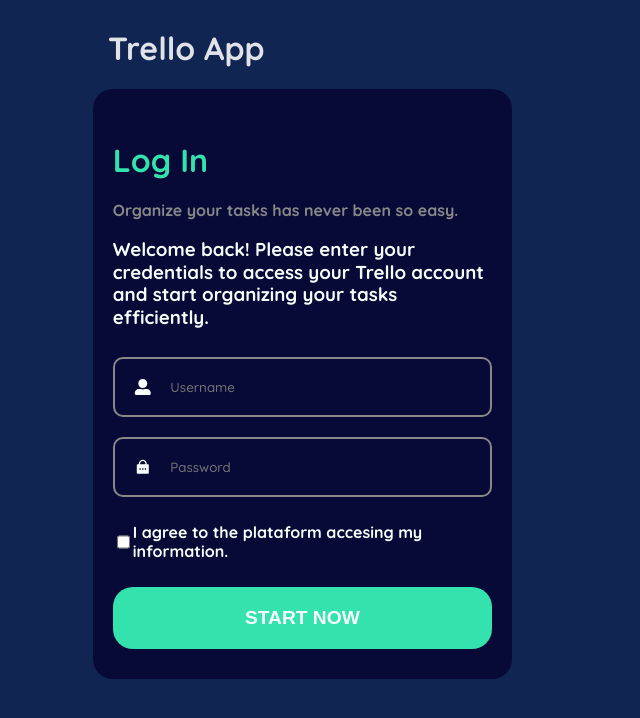
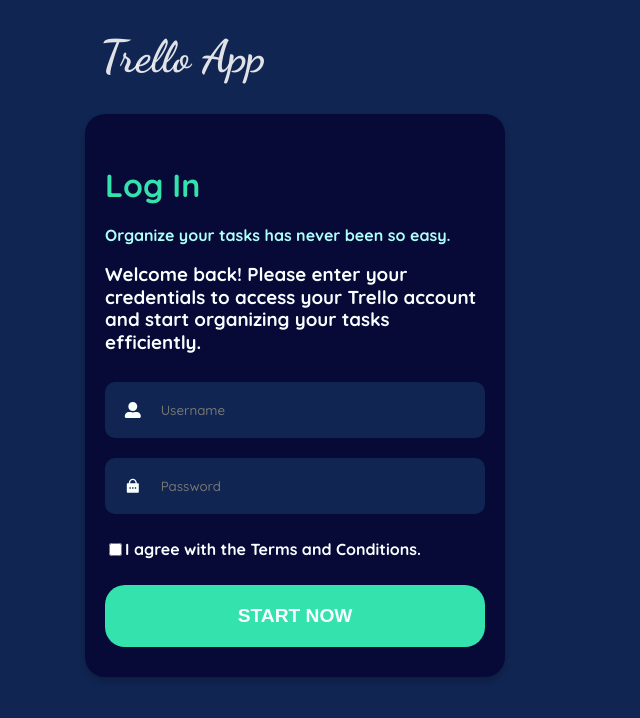
Before and after one commit to ladrian202/Trello-App, a React (Vite) app: page / in a window 1280 px wide. Shown: the top 718 px of the page, without its empty margins (0-640 px from the left). Built offline with nearby package versions, Linux system fonts and the light colour scheme.

Commit message:
Cambios de apariencia

```diff
--- a/index.html
+++ b/index.html
@@ -6,6 +6,7 @@
     <link rel="preconnect" href="https://fonts.googleapis.com">
     <link rel="preconnect" href="https://fonts.gstatic.com" crossorigin>
     <link href="https://fonts.googleapis.com/css2?family=Quicksand:wght@500;600;700&display=swap" rel="stylesheet">
+    <link href="https://fonts.googleapis.com/css2?family=Dancing+Script:wght@400..700&display=swap" rel="stylesheet">
     <meta name="viewport" content="width=device-width, initial-scale=1.0" />
     <title>Trello App</title>
   </head>
--- a/package.json
+++ b/package.json
@@ -14,6 +14,7 @@
   },
   "dependencies": {
     "git": "^0.1.5",
+    "mongoose": "^8.4.1",
     "react": "^18.2.0",
     "react-dom": "^18.2.0",
     "react-icons": "^5.0.1"
--- a/src/App.css
+++ b/src/App.css
@@ -3,5 +3,5 @@
     flex-direction: row;
     align-items: center;
     justify-content: space-around;
-    max-height: 100vh;
+    max-height: 79vh;
 }
--- a/src/components/login.jsx
+++ b/src/components/login.jsx
@@ -1,9 +1,16 @@
-import React from "react";
+import React, { useState } from "react";
 import '../stylesheets/Login.css';
 import { FaUserAlt } from "react-icons/fa";
 import { RiLockPasswordFill } from "react-icons/ri";
 
 export default function Login() {
+
+    const [isChecked, SetIsChecked] = useState(false);
+
+    const handleClick = () => {
+        SetIsChecked(!isChecked)
+    }
+
     return (
             <div className="login-form">
                 <h1>Log In</h1>
@@ -15,9 +22,9 @@
                     <div className="input"><RiLockPasswordFill className="icon" /><input type="Password"placeholder="Password" /></div>
                 </form>
 
-                <div className="check-content">
-                        <input type="checkbox" name="agreement" />
-                        <p>I agree to the plataform accesing my information.</p>
+                <div onClick={handleClick} className="check-content">
+                        <input type="checkbox" name="agreement" checked={isChecked} />
+                        <p>I agree with the Terms and Conditions.</p>
                     </div>
                     <button>Start Now</button>
             </div>
--- a/src/index.css
+++ b/src/index.css
@@ -1,6 +1,12 @@
 @font-face {
     font-family: 'Elanor';
     src: url('/src/fonts/Elanor-Free/ElanorFreePersonalUse-ExtLt.otf') format('opentype');
+}
+
+body {
+  margin: 0;
+  max-width: 99%;
+  overflow-x: hidden;
 }
 
 :root {
@@ -16,4 +22,6 @@
   text-rendering: optimizeLegibility;
   -webkit-font-smoothing: antialiased;
   -moz-osx-font-smoothing: grayscale;
+  -ms-overflow-style: none; /* Para Internet Explorer y Edge */
+  scrollbar-width: none; /* Para Firefox */
 }
--- a/src/stylesheets/Login.css
+++ b/src/stylesheets/Login.css
@@ -4,6 +4,8 @@
     padding: 30px 20px;
     color: #f9ffff;
     border-radius: 20px;
+    cursor: default;
+    box-shadow: 0 4px 6px 0 hsla(0, 0%, 0%, 0.2);
 }
 
 .login-form form {
@@ -16,7 +18,7 @@
 }
 
 .login-form p {
-    color: #888888;
+    color: hsl(176, 100%, 84%);;
     font-weight: bold;
 }
 
@@ -31,7 +33,7 @@
     padding: 20px 0;
     margin-left: 15px;
     width: 100%;
-    cursor: pointer;
+    cursor: default;
 }
 
 .login-form form .input {
@@ -39,9 +41,9 @@
     flex-direction: row;
     justify-content: center;
     align-items: center;
-    border: 2px solid #888888;
     margin: 10px 0;
     border-radius: 10px;
+    background-color: #102551;
 }
 
 .login-form form .input .icon {
@@ -69,4 +71,5 @@
     font-weight: bold;
     font-size: 1.2rem;
     text-transform: uppercase;
+    cursor: pointer;
 }
--- a/src/stylesheets/Logo.css
+++ b/src/stylesheets/Logo.css
@@ -3,4 +3,6 @@
     justify-content: start;
     align-items: center;
     margin-left: 100px;
+    font-family: "Dancing Script", cursive;
+    font-size: 22.5px;
 }
```
Also changed, not shown: 1 other file (tests, documents, lock files or other folders).
